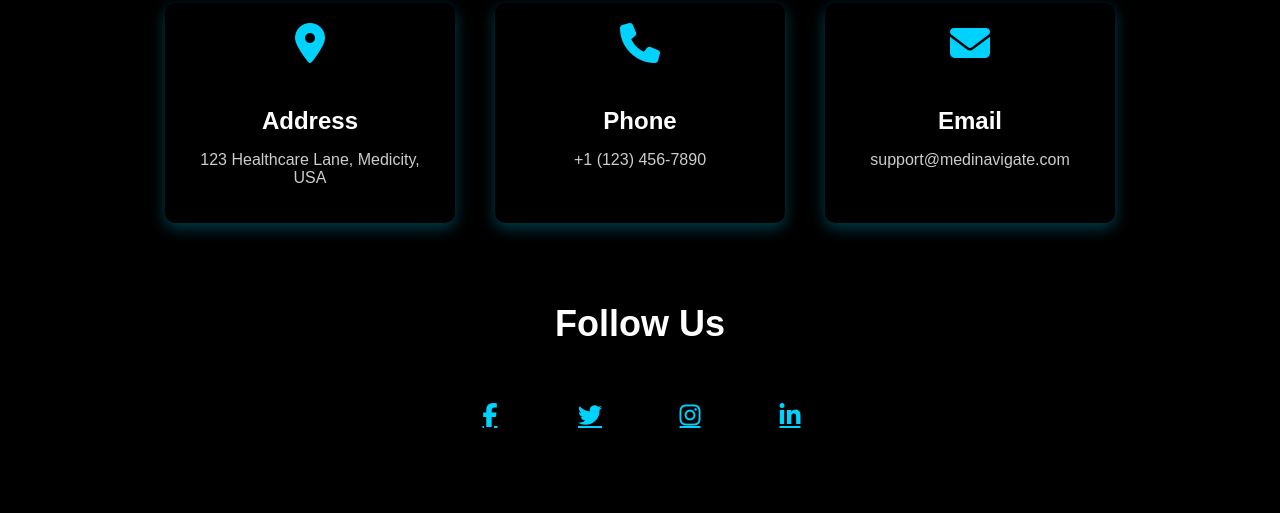
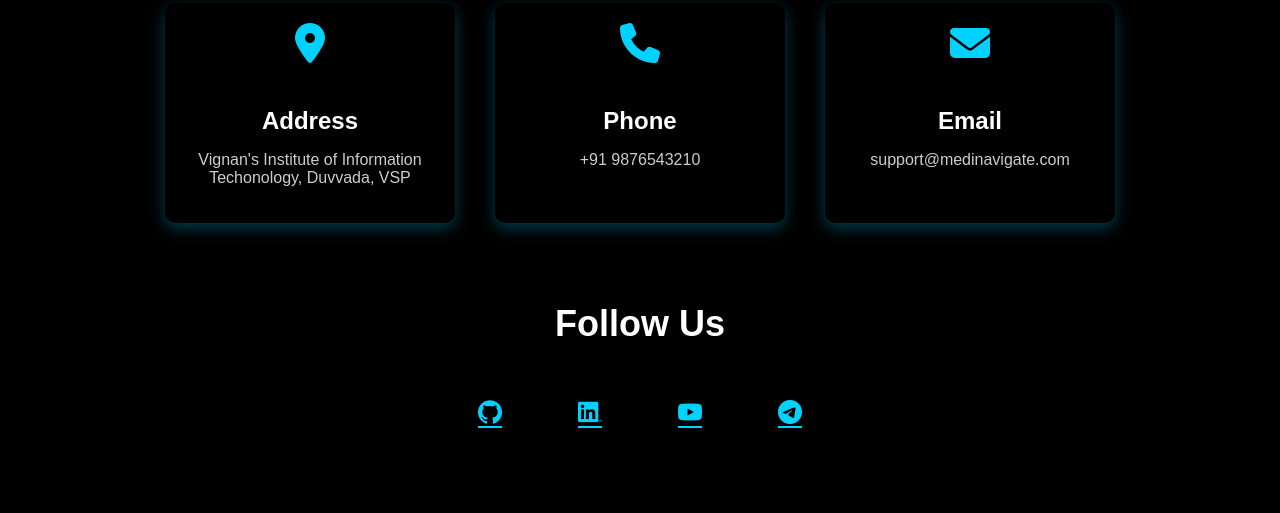
Before and after one commit to bhargavmalasala/medinavigate, a plain HTML site: page contact.html in a window 1280 px wide. Shown: the part 812-1325 px from the top of the page. Drawn offline with nearby package versions, Linux system fonts and the light colour scheme.

Commit message:
icons added

```diff
--- a/contact.html
+++ b/contact.html
@@ -6,6 +6,7 @@
     <title>Contact - Medinavigate</title>
     <link rel="stylesheet" href="style.css">
     <script src="https://kit.fontawesome.com/a076d05399.js" crossorigin="anonymous"></script>
+    <link rel='stylesheet' href='https://cdn-uicons.flaticon.com/2.6.0/uicons-brands/css/uicons-brands.css'>
 </head>
 <body>
     <header>
@@ -48,12 +49,12 @@
                 <div class="info-item">
                     <i class="fas fa-map-marker-alt"></i>
                     <h3>Address</h3>
-                    <p>123 Healthcare Lane, Medicity, USA</p>
+                    <p>Vignan's Institute of Information Techonology, Duvvada, VSP</p>
                 </div>
                 <div class="info-item">
                     <i class="fas fa-phone"></i>
                     <h3>Phone</h3>
-                    <p>+1 (123) 456-7890</p>
+                    <p>+91 9876543210</p>
                 </div>
                 <div class="info-item">
                     <i class="fas fa-envelope"></i>
@@ -65,10 +66,10 @@
             <div class="social-media">
                 <h2>Follow Us</h2>
                 <div class="social-icons">
-                    <a href="#" class="social-icon"><i class="fab fa-facebook-f"></i></a>
-                    <a href="#" class="social-icon"><i class="fab fa-twitter"></i></a>
-                    <a href="#" class="social-icon"><i class="fab fa-instagram"></i></a>
-                    <a href="#" class="social-icon"><i class="fab fa-linkedin-in"></i></a>
+                    <a href="#" class="social-icon"><i class="fi fi-brands-github"></i></a>
+                    <a href="#" class="social-icon"><i class="fi fi-brands-linkedin"></i></a>
+                    <a href="#" class="social-icon"><i class="fi fi-brands-youtube"></i></a>
+                    <a href="#" class="social-icon"><i class="fi fi-brands-telegram"></i></a>
                 </div>
             </div>
 
```
